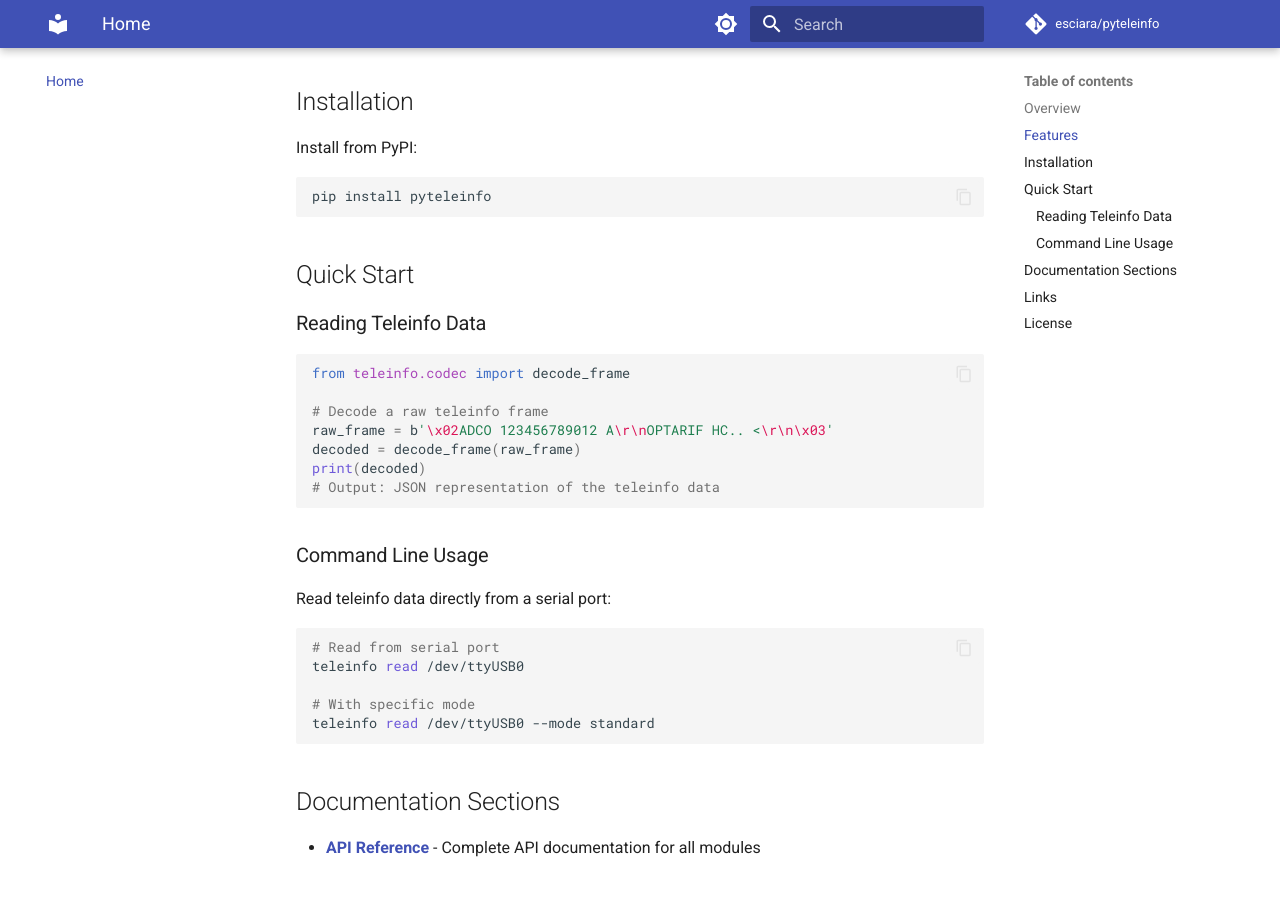
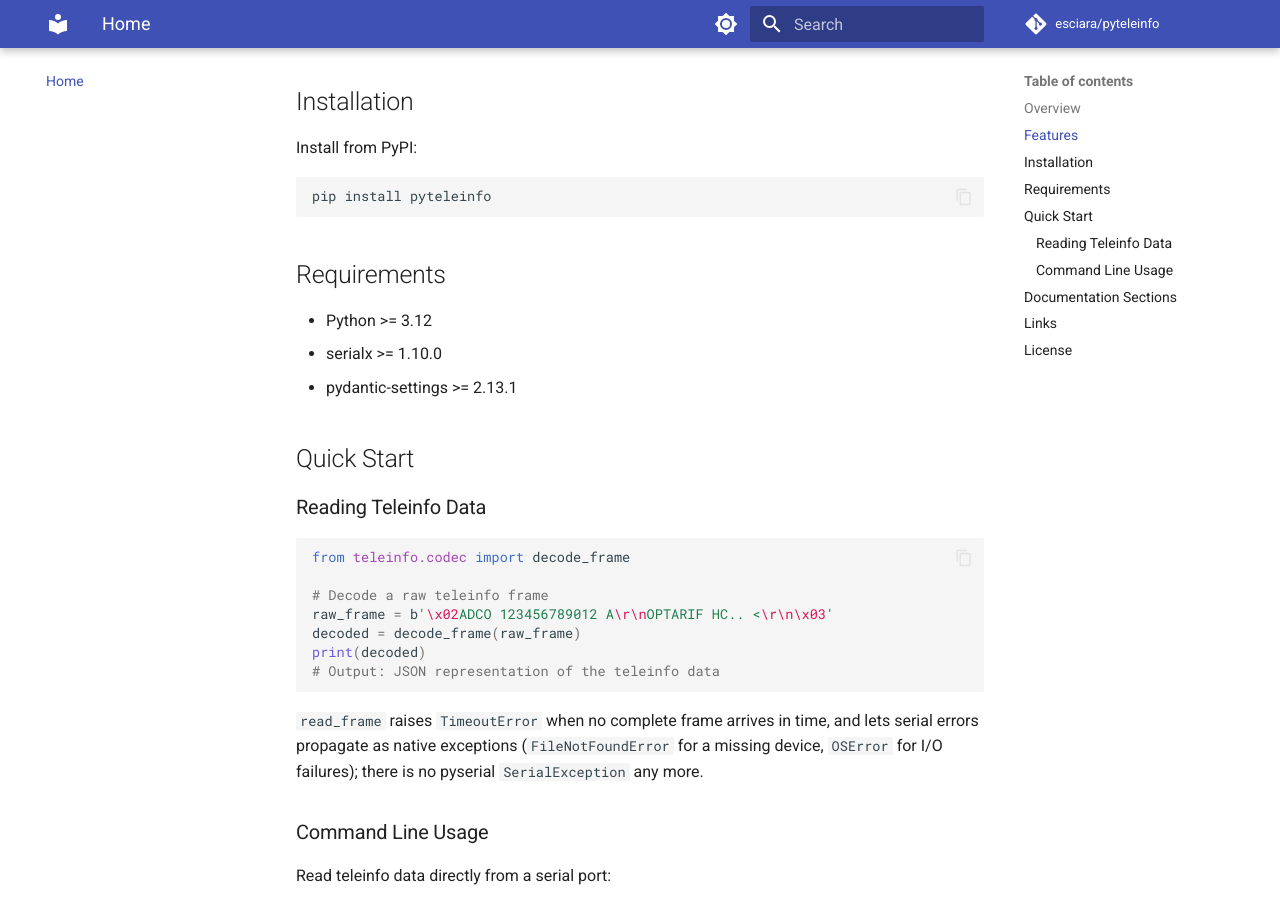
Before and after one commit to esciara/pyteleinfo, an MkDocs documentation site: the page built from docs/index.md, in a window 1280 px wide and 900 px high, scrolled down 687 px. Built offline with MkDocs 1.6.1 and Material for MkDocs 9.7.7, drawn with Linux system fonts in a browser that asks for light colours; comment, search, counter and statistics services are not loaded.

Commit message:
docs: list requirements and serialx exception types in docs/index.md
This change was found already staged in the session container, not
authored in this session. It matches the docs/index.md requirement of
.claude/tasks/serialx-migration.md (list serialx >= 1.10.0 and describe
the native exception types) that commit 70107c1 left out. Committed
separately so it can be reviewed or dropped on its own.

Co-Authored-By: Claude Fable 5.1 <noreply@anthropic.com>
Claude-Session: https://claude.ai/code/session_01DvW9s9TBUXpGvvQ2hgn68t

````diff
--- a/docs/index.md
+++ b/docs/index.md
@@ -26,6 +26,12 @@ Install from PyPI:
 pip install pyteleinfo
 ```
 
+## Requirements
+
+- Python >= 3.12
+- serialx >= 1.10.0
+- pydantic-settings >= 2.13.1
+
 ## Quick Start
 
 ### Reading Teleinfo Data
@@ -39,6 +45,10 @@ decoded = decode_frame(raw_frame)
 print(decoded)
 # Output: JSON representation of the teleinfo data
 ```
+
+`read_frame` raises `TimeoutError` when no complete frame arrives in time, and lets
+serial errors propagate as native exceptions (`FileNotFoundError` for a missing device,
+`OSError` for I/O failures); there is no pyserial `SerialException` any more.
 
 ### Command Line Usage
 
````
